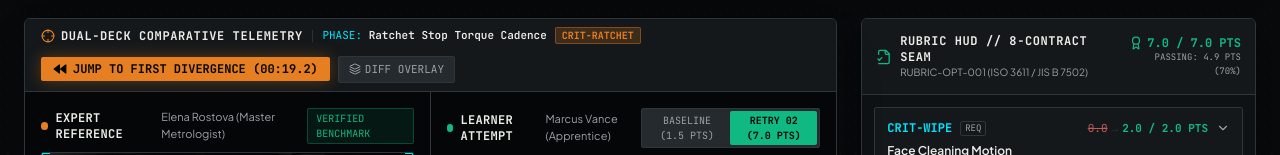
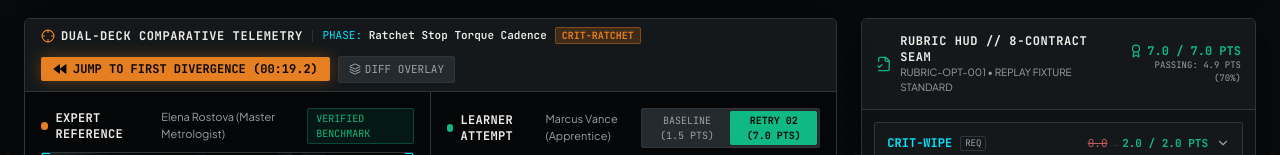
Before and after one commit to learnermaker/anveshan, a React (Vite) app in the folder app/: page / in a window 1280 px wide. Shown: the part 254-409 px from the top of the page. Built offline with nearby package versions, Linux system fonts and the light colour scheme; no server answers; a web font is replaced by a local one.

Commit message:
ui: remove unverified calibration claim

```diff
--- a/app/src/components/RubricHUD.tsx
+++ b/app/src/components/RubricHUD.tsx
@@ -45,7 +45,7 @@ export const RubricHUD: React.FC<RubricHUDProps> = ({
               RUBRIC HUD // 8-CONTRACT SEAM
             </div>
             <div className="text-[10px] font-sans text-on-surface-variant">
-              RUBRIC-OPT-001 (ISO 3611 / JIS B 7502)
+              RUBRIC-OPT-001 • REPLAY FIXTURE STANDARD
             </div>
           </div>
         </div>
@@ -202,7 +202,7 @@ export const RubricHUD: React.FC<RubricHUDProps> = ({
                     <div className="bg-transmission-emerald/5 p-2 rounded border border-transmission-emerald/20">
                       <div className="font-mono text-[10px] text-transmission-emerald font-bold flex items-center gap-1 mb-1">
                         <CheckCircle2 className="w-3 h-3" />
-                        VERIFIED RETRY OBSERVATION:
+                        REPLAY RETRY OBSERVATION:
                       </div>
                       <p className="text-on-surface-variant font-sans">
                         {c.retryNotes}
```
